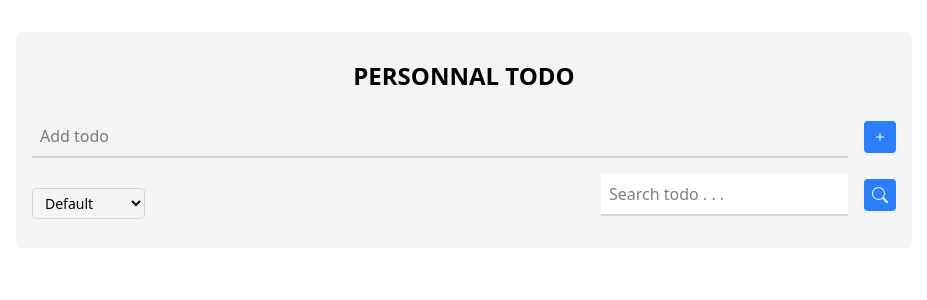
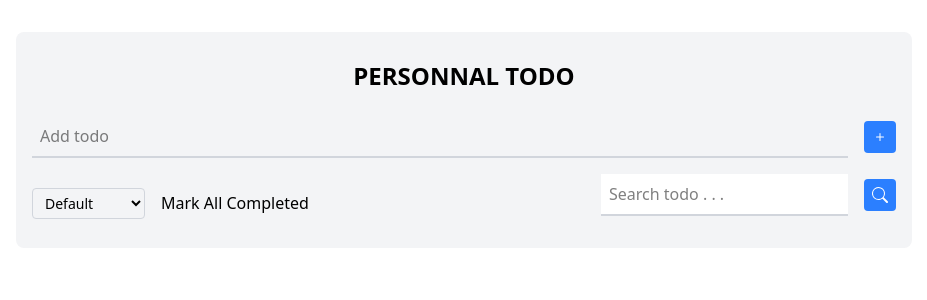
Before and after one commit to moonspark78/Todo_List--Redux, a React (Vite) app: page / in a window 1280 px wide. Shown: the top 300 px of the page, without its empty margins (176-1103 px from the left). Built offline with nearby package versions, Linux system fonts and the light colour scheme.

Commit message:
working on the button Section  :art:

```diff
--- a/src/components/FilterButton.jsx
+++ b/src/components/FilterButton.jsx
@@ -8,6 +8,8 @@ const FilterButton = () => {
             <option value="COMPLETED">Completed</option>
             <option value="INCOMPLETE">Incomplete</option>
         </select>
+
+        <button>Mark All Completed</button>
     </div>
   )
 }
```
